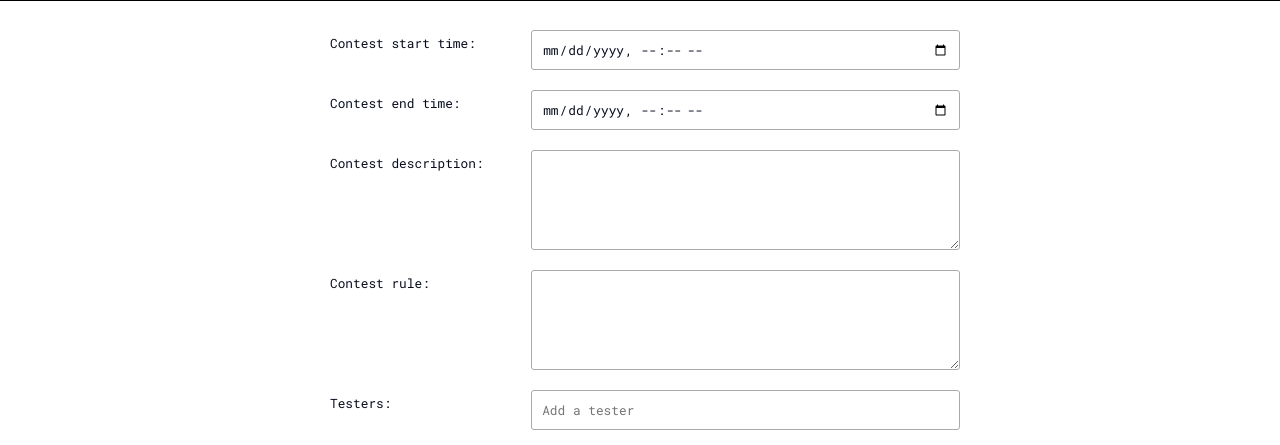
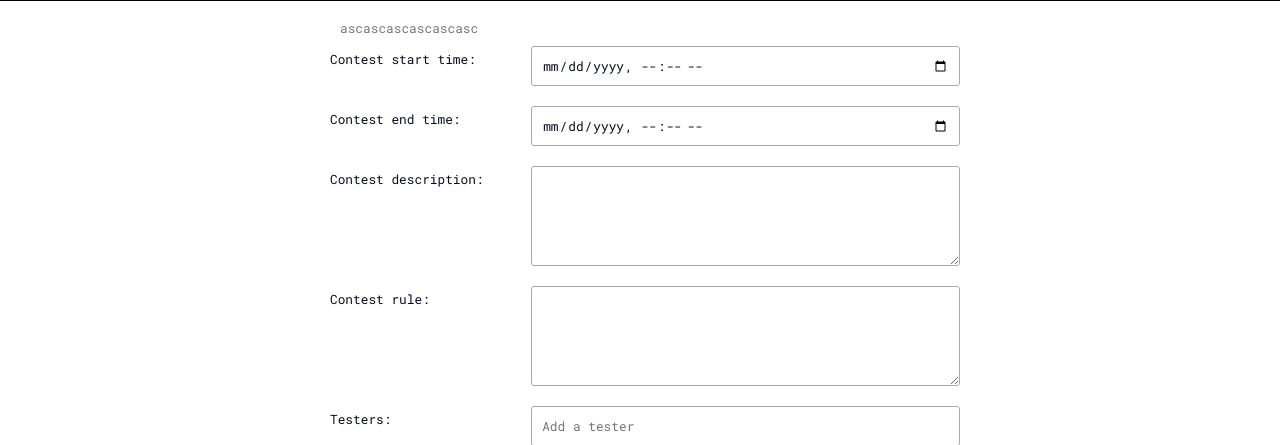
Before and after one commit to quangvn2508/CPStAServer, a web app: file public/edit_contest.html in a window 1280 px wide. Shown: the part 50-495 px from the top of the page. Run offline with its HTML, style and script files only (its server is not run), Linux system fonts and the light colour scheme.

Commit message:
add contest link to edit page

```diff
--- a/public/edit_contest.html
+++ b/public/edit_contest.html
@@ -39,6 +39,7 @@
     <div class="full-size-page">
         <div class="thin-container">
             <div class="thin-page-name text-db" id="name"></div>
+            <div class="contest-link" id="link">ascascascascascasc</div>
             <div class="form-container">
                 <form class="form">
                     <span class="form-element form-text-style form-element-4-col">Contest start time:</span>
--- a/public/javascripts/edit_contest.js
+++ b/public/javascripts/edit_contest.js
@@ -1,5 +1,5 @@
 edit_contest = function(){
-    const form_ids = [ "name", "startTime", "endTime", "description", "rule", "testers", "problems"];
+    const form_ids = [ "name", "link", "startTime", "endTime", "description", "rule", "testers", "problems"];
     const submit_btn = document.getElementById("submit-btn");
     const tester_add = document.getElementById("tester-add");
     const problem_add = document.getElementById("problem-add");
@@ -157,6 +157,8 @@ edit_contest = function(){
     function setForm(_obj) {
         var i;
         elements['name'].innerHTML = _obj['name'];
+        elements['link'].innerHTML = URL.protocol + "//" + URL.host + "/contest.html?id=" + params['id'];
+        elements['link'].addEventListener('click', toContest, false);
         elements['startTime'].defaultValue = _obj['startTime'].substring(0, 16);
         elements['endTime'].defaultValue = _obj['endTime'].substring(0, 16);
         elements['description'].value = _obj['description'];
@@ -200,6 +202,10 @@ edit_contest = function(){
         return obj;
     }
 
+    function toContest() {
+        location.href = elements['link'].innerHTML;
+    }
+
     return {
         // for edit_contest.html
         deleteItem: deleteItem,
--- a/public/stylesheets/edit_contest.css
+++ b/public/stylesheets/edit_contest.css
@@ -18,3 +18,14 @@
     padding-left: 5px;
     font-size: 0.9vmax;
 }
+
+.contest-link {
+    padding-left: 20px;
+    color: #777777;
+    font-size: 1vmax;
+    cursor: pointer;
+}
+
+.contest-link:hover {
+    text-decoration: underline;
+}
```
